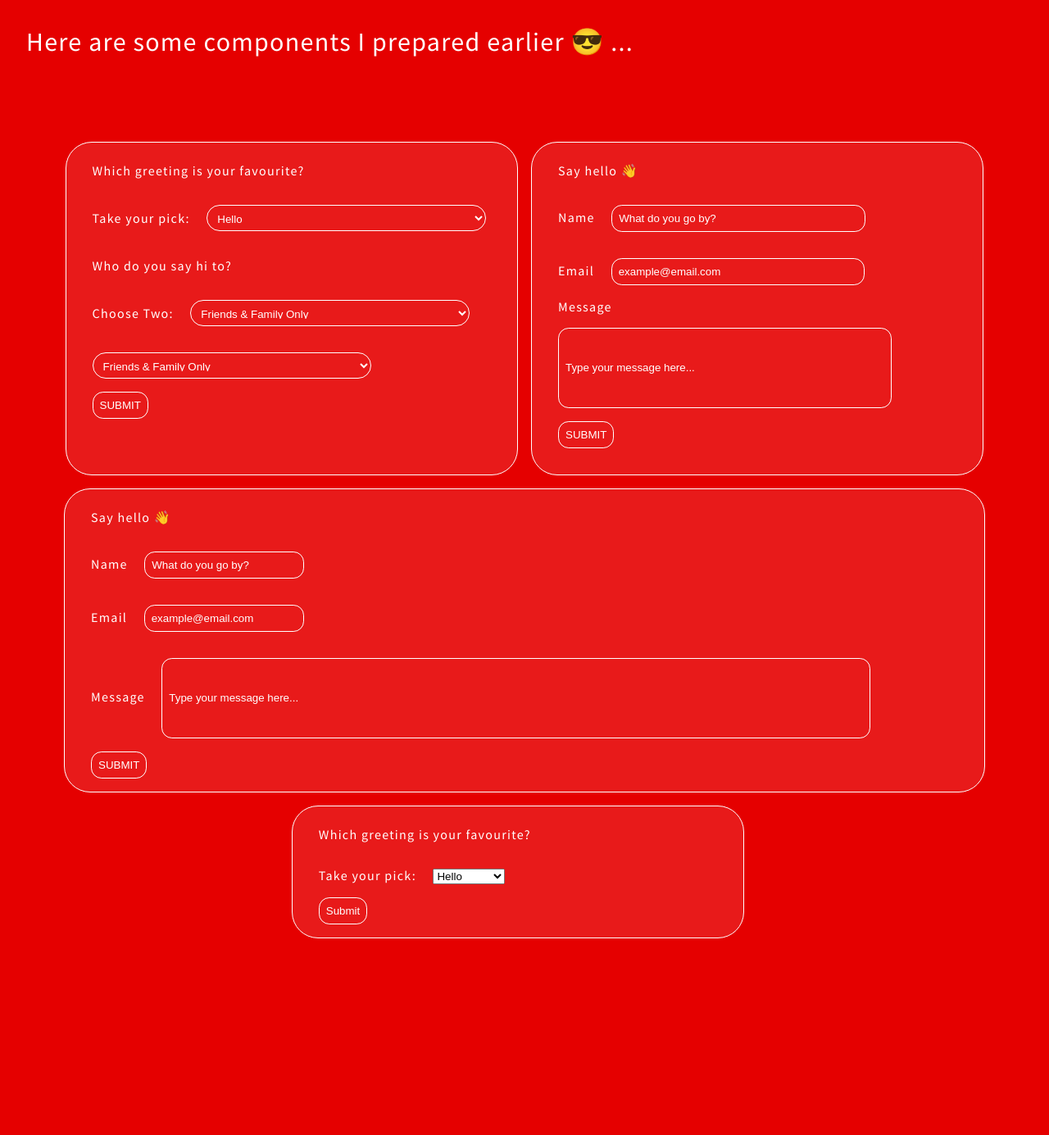
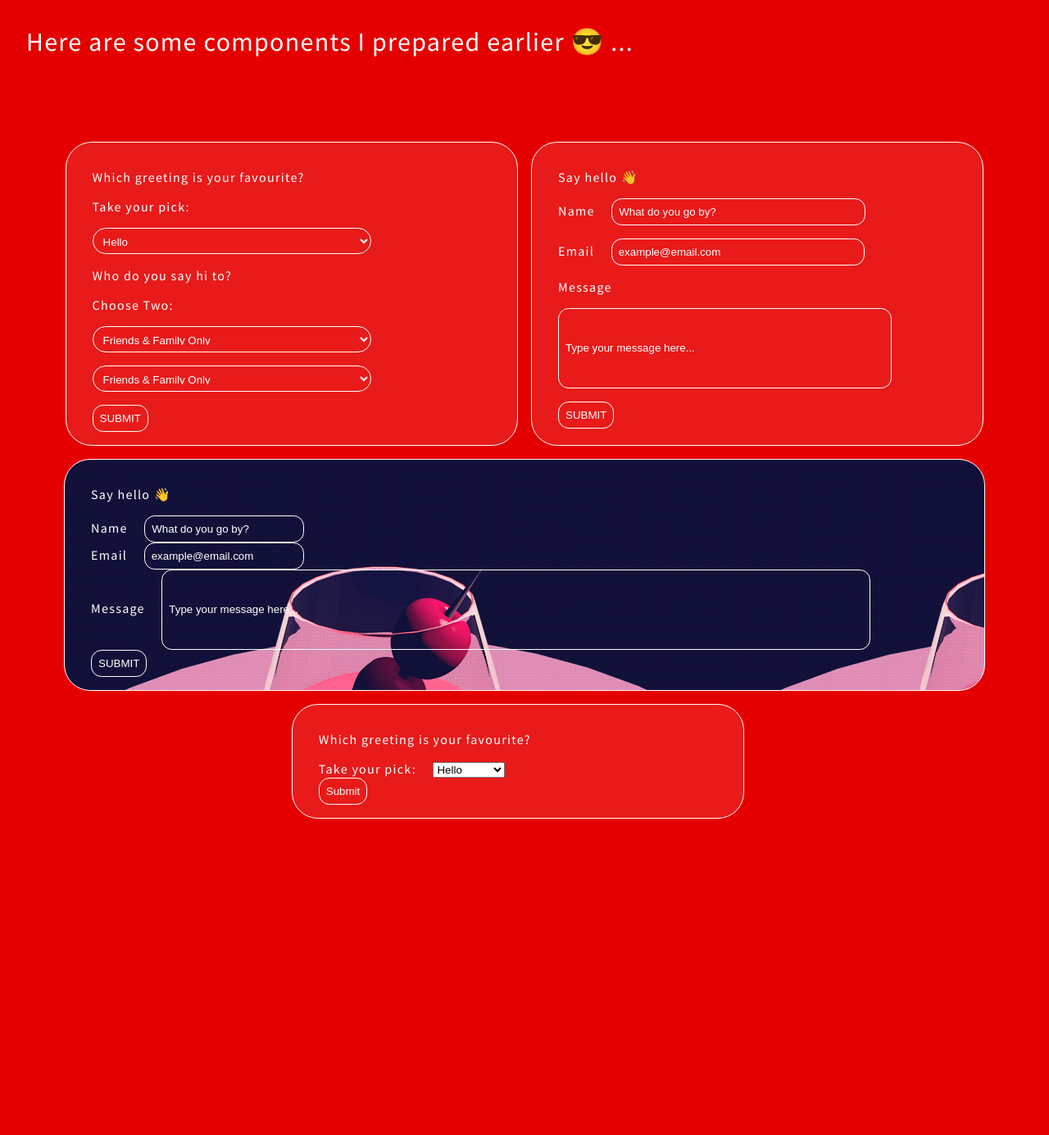
Before and after one commit to alionroar/Quick-Static-Site, a PHP site: page / in a window 1280 px wide. Shown: the part 1128-2513 px from the top of the page at 82% size. Run offline with PHP 8.4, Linux system fonts and the light colour scheme.

Commit message:
altered components

```diff
--- a/css/main.css
+++ b/css/main.css
@@ -54,11 +54,19 @@ main > ul {
 
 form {
   width: 40%;
-  padding: .5rem 2rem 1rem 2rem;
+  padding: 1rem 2rem 1rem 2rem;
   border-radius: 2rem;
   background: rgba(255, 255, 255, .1);
   border: solid 1px;
   margin-bottom: 1rem;
+}
+
+form ul {
+  margin: 0;
+}
+
+form li {
+  margin-top: 1rem;
 }
 
 #forms {
@@ -84,12 +92,12 @@ input[type="submit"]:hover {
   color:#E50000;
 }
 
+input[type="submit"] {
+  width: fit-content;
+}
+
 label {
   padding-right: 1rem;
-}
-
-select, input[type="text"] {
-  margin: 1rem 0rem 1rem 0rem;
 }
 
 input[type=text]:focus, select:focus {
@@ -106,8 +114,9 @@ input[type=text]:focus, select:focus {
   margin-right: 1rem;
 }
 
-#contactForm {
+#largeForm {
   width: 87%;
+  background-image:url("img/sweep-vermouth.gif");
 }
 
 #message {
@@ -123,12 +132,15 @@ input[type=text]:focus, select:focus {
 .QAG-img {
   width: 20vw;
 }
+
 .SOM-img {
   width: 40vw;
 }
+
 .SWT-img {
   width: 30vw;
 }
+
 #images {
   display: flex;
   flex-wrap: wrap;
--- a/index.html
+++ b/index.html
@@ -37,32 +37,48 @@ There may certainly be parts of these documents that could be more concise.
       <div id="components">
         <h1> Here are some components I prepared earlier 😎 ...</h1>
         <div id="forms">
+
         <form id="greetingForm">
+          <ul>
+            <li>
                 <p> Which greeting is your favourite?</p>
-          <label class="choose" id="greetingLabel">Take your pick:</label>
+            </li>
+            <li><label class="choose" id="greetingLabel">Take your pick:</label></li>
+            <li>
               <select class="greeting-field" name="greetingField1" class="field">
                 <option value="Hello">Hello</option>
                 <option value="Howdy">Howdy</option>
                 <option value="Oh Hi Mark"> Oh hi Mark</option>
-          </select><br />
+              </select>
+            </li>
+            <li>
                 <p> Who do you say hi to?</p>
+            </li>
+            <li>
                 <label>Choose Two:</label>
+            </li>
+            <li>
               <select class="greeting-field" name="greetingField2" class="field">
                 <option value="Friends & family only">Friends & Family Only</option>
                 <option value="My cat">My cat</option>
                 <option value="Everyone">Everyone</option>
-          </select><br />
+              </select>
+            </li>
+            <li>
               <select class="greeting-field" name="greetingField3" class="field">
                 <option value="Friends & family only">Friends & Family Only</option>
                 <option value="My cat">My cat</option>
                 <option value="Everyone">Everyone</option>
-          </select><br />
+              </select>
+            </li>
+            <li>
               <input name="saveGreeting" type="submit" value="SUBMIT" />
+            </li>
+          </ul>
         </form>
 
-        <form id="selectForm">
+        <form id="contactForm">
           <p> Say hello 👋 </p>
-          <div>
             <ul>
               <li>
                 <label for="name"> Name </label>
@@ -76,11 +92,9 @@ There may certainly be parts of these documents that could be more concise.
               <li><input type="text" id="message" placeholder="Type your message here..."/></li>
               <li><input name="submitMessage" type="submit" value="SUBMIT" /></li>
             </ul>
-
-          </div>
         </form>
 
-        <form id="contactForm">
+        <form id="largeForm">
           <p> Say hello 👋 </p>
           <div>
             <label for="name"> Name </label>
```
Also changed, not shown: img/sweep-vermouth.gif (added). Lines whose indentation alone changed are shown as unchanged.
